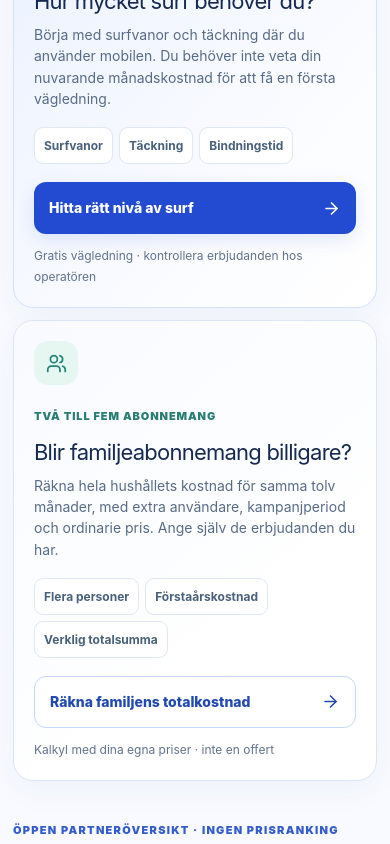
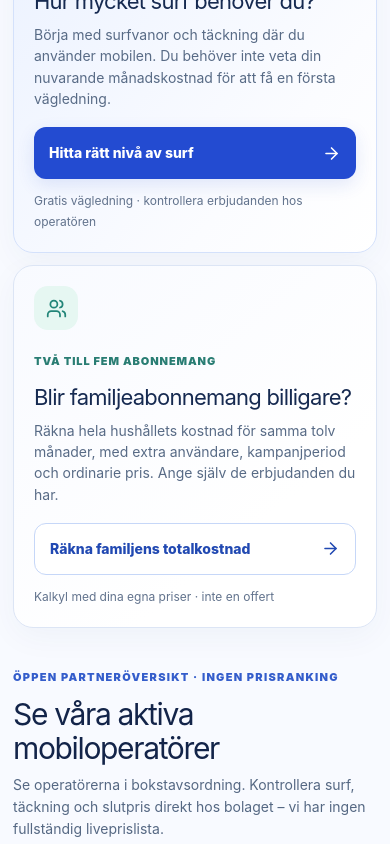
Before and after one commit to arvidlandin-cpu/sankkostnaden, a Next.js app: page /mobil in a window 390 px wide. Shown: the part 1000-1844 px from the top of the page. Built offline with nearby package versions, Linux system fonts and the light colour scheme.

Commit message:
ux(mobile): remove duplicated family journey and reduce visual/text noise without changing operator links

```diff
--- a/components/MobileMarketGateway.tsx
+++ b/components/MobileMarketGateway.tsx
@@ -1,11 +1,10 @@
 import Link from 'next/link';
-import { ArrowRight, ArrowUpRight, Calculator, CheckCircle2, Smartphone, Users, Wifi } from 'lucide-react';
+import { ArrowRight, ArrowUpRight, CheckCircle2, Smartphone, Users, Wifi } from 'lucide-react';
 import { emitAnalyticsEvent } from '../lib/clientAttribution';
 import { getActivePartners, type ActivePartner } from '../lib/partners';
 import styles from '../styles/ElectricityMarketGateway.module.css';
 
 const all=getActivePartners('mobil','compare',40).sort((a,b)=>a.name.localeCompare(b.name,'sv'));
-const familyRelevant=all.filter(p=>p.intents.includes('family'));
 
 function pathClick(path:string){
   emitAnalyticsEvent('mobile_hub_path',{source:'mobile_hub',path});
@@ -36,7 +35,7 @@ export default function MobileMarketGateway(){
             <span className={styles.routeType}>ETT ABONNEMANG</span>
             <h3>Hur mycket surf behöver du?</h3>
             <p>Börja med surfvanor och täckning där du använder mobilen. Du behöver inte veta din nuvarande månadskostnad för att få en första vägledning.</p>
-            <div className={styles.miniNames}><span>Surfvanor</span><span>Täckning</span><span>Bindningstid</span></div>
+
           </div>
           <Link className={styles.primary} href='/mobil/hur-mycket-surf-behover-jag/' onClick={()=>pathClick('single_surf_help')}>Hitta rätt nivå av surf <ArrowRight size={19}/></Link>
           <small className={styles.sponsored}>Gratis vägledning · kontrollera erbjudanden hos operatören</small>
@@ -47,7 +46,7 @@ export default function MobileMarketGateway(){
             <span className={styles.routeType}>TVÅ TILL FEM ABONNEMANG</span>
             <h3>Blir familjeabonnemang billigare?</h3>
             <p>Räkna hela hushållets kostnad för samma tolv månader, med extra användare, kampanjperiod och ordinarie pris. Ange själv de erbjudanden du har.</p>
-            <div className={styles.miniNames}><span>Flera personer</span><span>Förstaårskostnad</span><span>Verklig totalsumma</span></div>
+
           </div>
           <Link className={styles.secondary} href='/mobil/lonar-sig-familjeabonnemang/' onClick={()=>pathClick('family_calculator')}>Räkna familjens totalkostnad <ArrowRight size={19}/></Link>
           <small className={styles.sponsored}>Kalkyl med dina egna priser · inte en offert</small>
@@ -60,7 +59,7 @@ export default function MobileMarketGateway(){
         <div>
           <p className={styles.eyebrow}>ÖPPEN PARTNERÖVERSIKT · INGEN PRISRANKING</p>
           <h2 id='mobile-supplier-title'>Se våra aktiva mobiloperatörer</h2>
-          <p>Alla {all.length} aktiva abonnemangspartners visas nedan i bokstavsordning. Vi har inga kompletta livepriser för hela marknaden, så kontrollera alltid surfmängd, nät, kampanjpris, ordinarie pris och villkor hos operatören.</p>
+          <p>Se operatörerna i bokstavsordning. Kontrollera surf, täckning och slutpris direkt hos bolaget – vi har ingen fullständig liveprislista.</p>
         </div>
       </div>
       <div className={styles.supplierGrid}>
@@ -86,15 +85,6 @@ export default function MobileMarketGateway(){
       <p className={styles.disclosure}>Partnerlänkar: vi kan få provision om du blir kund, utan extra kostnad för dig. Urvalet omfattar inte hela marknaden. Ordningen är alfabetisk och baseras inte på pris eller provision.</p>
     </section>
 
-    <section className={styles.nextStep} aria-labelledby='mobile-family-heading'>
-      <div className={styles.nextIcon}><Calculator size={25}/></div>
-      <div>
-        <p className={styles.eyebrow}>JÄMFÖR INNAN DU BYTER</p>
-        <h2 id='mobile-family-heading'>Jämför hela familjens förstaårskostnad</h2>
-        <p>Vi har {familyRelevant.length} aktiva mobilpartners med kända familjealternativ. Alla familjeupplägg fungerar inte likadant: vissa ger egen surf per person medan andra delar en gemensam surfmängd. Kontrollera aktuella villkor och räkna hela familjens årskostnad.</p>
-      </div>
-      <Link href='/mobil/lonar-sig-familjeabonnemang/' onClick={()=>pathClick('family_total_cost')}>Räkna för två till fem personer <ArrowRight size={18}/></Link>
-    </section>
     <div className={styles.knowledge}>
       <Wifi size={20}/>
       <div><strong>Kontrollera nätet där du använder mobilen.</strong><p>Billigare abonnemang hjälper inte om täckningen inte fungerar hemma, på arbetet eller på resan.</p></div>
```
